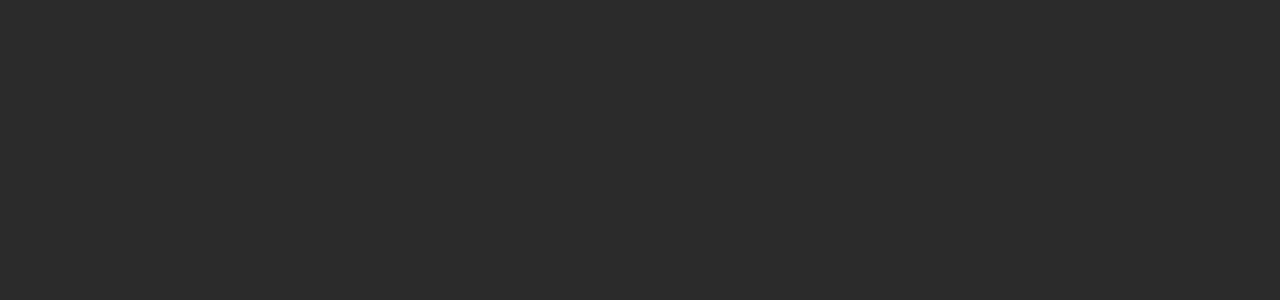
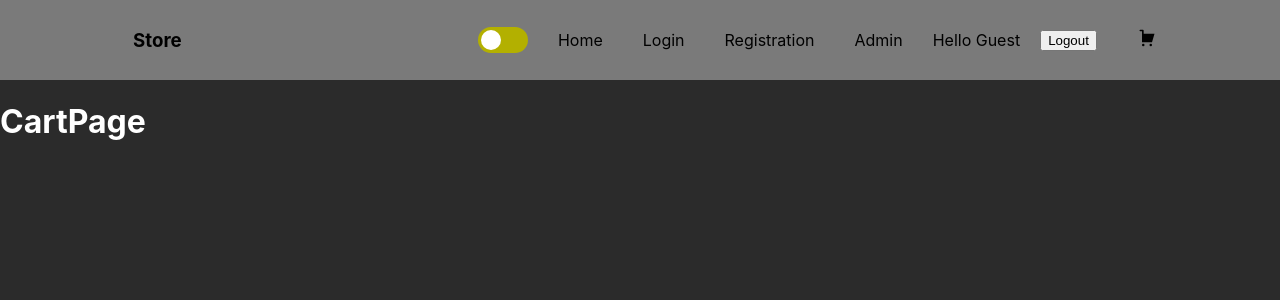
Before and after one commit to Inlvert/MERN-Store, a React (Create React App) app in the folder client/: page /cart in a window 1280 px wide. Before the commit this address had no page. Shown: the top 300 px of the page. Built offline with nearby package versions, Linux system fonts and the light colour scheme.

Commit message:
add change to App route

```diff
--- a/client/src/App.js
+++ b/client/src/App.js
@@ -37,7 +37,7 @@
           <Route path="/registration" element={<RegistartionPage />} />
           <Route path="/admin" element={<AdminPage />} />
           <Route path="/products/:productId" element={<ProductDetailsPage />} />
-          <Route path="/cart/:cartId" element={<CartPage />} />
+          <Route path="/cart" element={<CartPage />} />
         </Routes>
       </header>
     </div>
```
